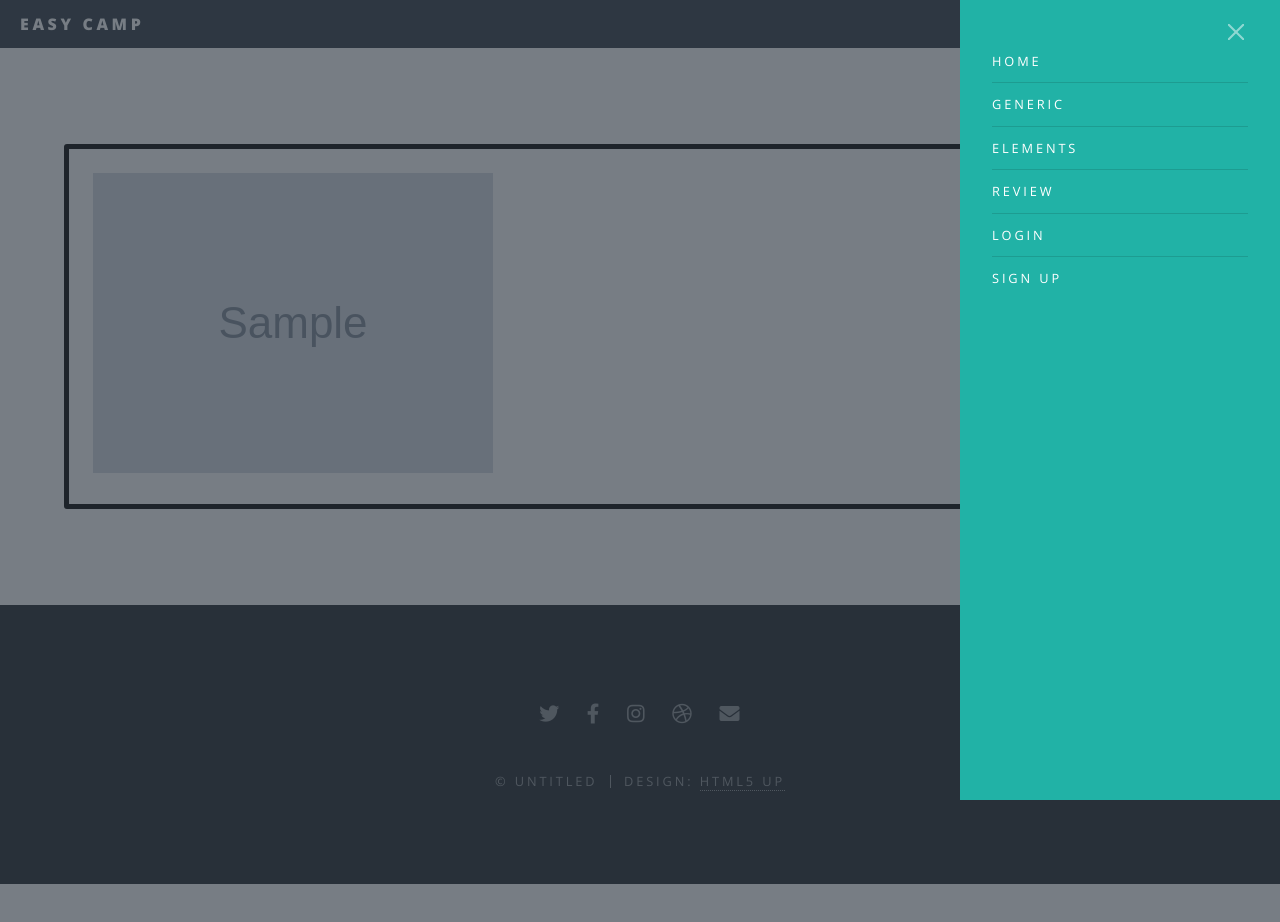
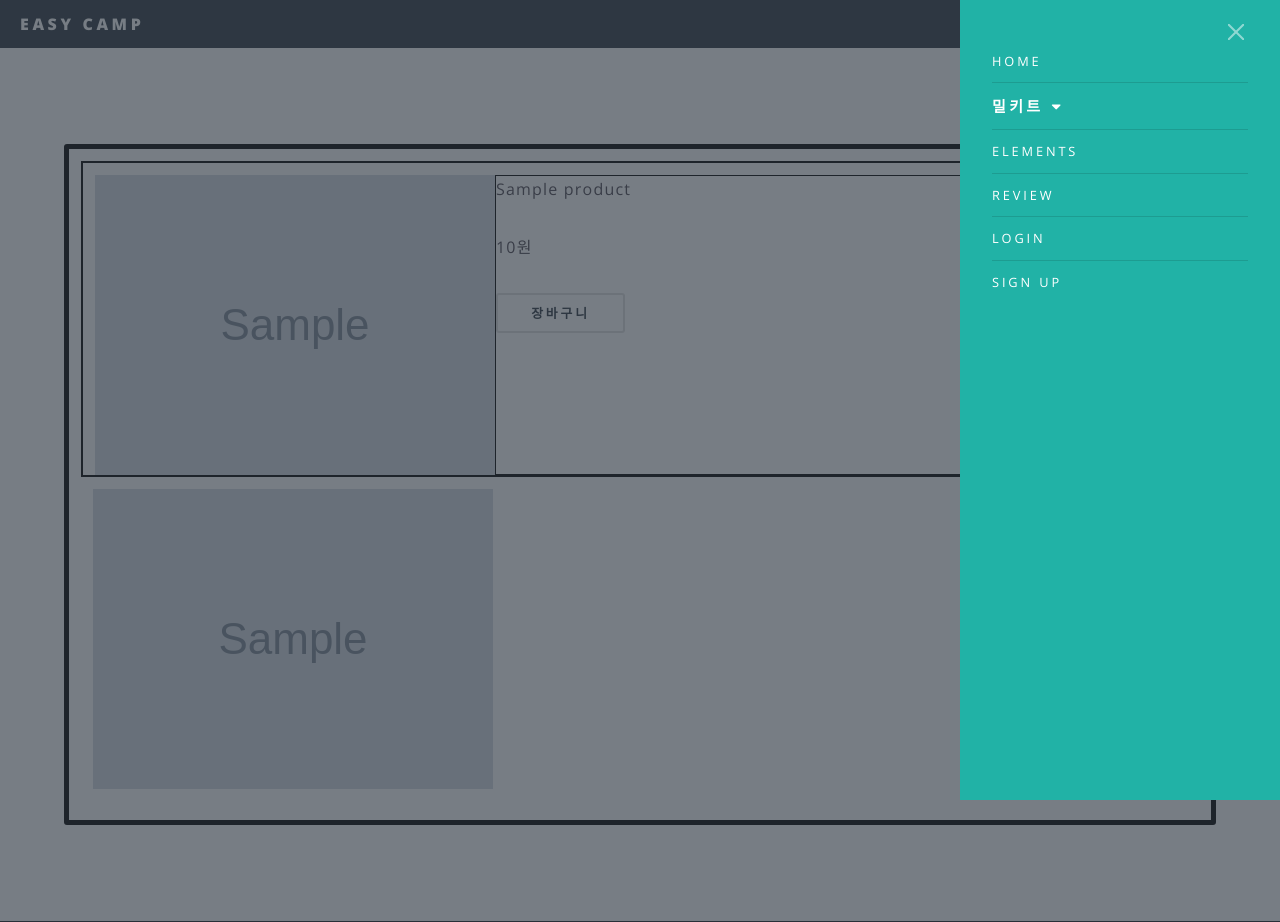
Before and after one commit to Mintchoco91/Project_Camping, a Django app: a page that uses templates/base.html in a window 1280 px wide, after a click on "MENU". Shown: the top 922 px of the page. Before the commit the page ends 884 px from the top, so only its background shows below. Run offline with Django 3.2, Linux system fonts and the light colour scheme; tables that the repository leaves empty hold one stand-in row (values such as "Sample post"); grey boxes marked "Sample" are stand-in pictures; parts of the project's set-up code (start-up, migrations or seed data) failed here and were passed over; some libraries are stand-ins or nearby versions.

Commit message:
장바구니 구현중

```diff
--- a/camper/templates/camper/product_detail.html
+++ b/camper/templates/camper/product_detail.html
@@ -7,7 +7,20 @@
         <section>
             <div class="box" style="border: 5px solid black;">
                 <div class="row gtr-50 gtr-uniform">
-
+                    <div style="display:flex; border:2px solid black; width:100%;">
+                        <img src="{{product.thumbnail_img}}" style="flex:1">
+                        <div style="border:1px solid black; flex:2">
+                            <p>
+                                {{product.name}}
+                            </p>
+                            <p>
+                                {{product.price}}원
+                            </p>
+                            <button id="button1">
+                                장바구니
+                            </button>
+                        </div>
+                    </div>
                     <div>
                         <img src="{{product.detail_img}}">
                     </div>
@@ -22,4 +35,47 @@
     </div>
 
 </section>
+
+<script type="text/javascript">
+        $(function() {
+            // 페이지 로드가 끝났을 때 추가하는 부분(대부분 이 안에 추가된다.)
+            $('#button1').click(function() {
+               $.ajax({
+                    url: "{% url 'addItemToCart' %}", // ajax로 데이터 교환할 페이지 주소
+                    method: "POST",
+                    data: {name:'상품명', price:'가격', amount:'수량'}
+                }).done(function() {
+                    if(confirm("상품을 장바구니에 추가하였습니다. 장바구니로 이동하시겠습니까?")) {
+                        location.href = "{% url 'myCart' %}";
+                    }
+
+
+                });
+            });
+        });
+
+        /*
+        데이터를 전송하는 페이지(HTML), 데이터를 전송받는 페이지(django view)
+        HTML - 회원가입, 좋아요 데이터 전송
+        -> 장고측 뷰가 데이터를 받아 모델 처리, 로직 처리
+        -> 모델처리가 완료되면 메시지, 혹은 처리 결과 데이터를 다시 HTML로 전송
+        -> HTML은 응답받은 데이터를 가지고 화면에 정보 출력
+
+        $.ajax({
+            url: "클라이언트가 요청 보낼 서버의 URL 주소",
+            method:"POST",          // HTTP 요청 방식(GET, POST)
+            type: "json",           // 서버에서 보내줄 데이터의 타입(default값으로 json으로 되어있다.)
+            data: {name: "홍길동"}   // HTTP 요청과 함께 서버로 보낼 데이터
+
+        }).done(function(data) {    // HTTP 요청 성공 시, 요청한 데이터가 done() 메소드로 전달
+
+        }).fail(function(xhr, data) {     // HTTP 요청 실패 시, 오류와 상태에 관한 정보가 fail() 메소드로 전달
+
+        }).always(function(xhr, data) {   // HTTP 요청의 성공여부와는 상관없이 언제나 always()메소드 실행
+
+        });
+        */
+    </script>
+
+
 {% endblock content %}
--- a/camper/urls.py
+++ b/camper/urls.py
@@ -14,7 +14,11 @@ urlpatterns = [
     path('logout/', appLogin_views.logout , name='logout'),
 
     #product
-    path('product/<str:category>', views.productList, name='productList'),
+    path('product/<str:category>/', views.productList, name='productList'),
     path('product/<str:category>/<int:no>', views.productDetail, name='productDetail'),
 
+    #cart
+    path('cart/addItem', views.addItemToCart, name='addItemToCart'),
+    path('cart/', views.myCart, name='myCart'),
+
 ]
--- a/camper/views.py
+++ b/camper/views.py
@@ -5,6 +5,8 @@ from django.contrib import messages
 from django.shortcuts import redirect
 import pandas as pd
 from camper.models import Product
+from django.views.decorators.csrf import csrf_exempt
+from django.http import HttpResponse, JsonResponse
 
 def must_login(func):
     def wrapper(request,*args, **kwargs):
@@ -93,3 +95,13 @@ def productList(request, category):
 def productDetail(request, category, no):
     product = Product.objects.get(pk=no)
     return render(request, 'camper/product_detail.html', {'product': product})
+
+#------장바구니 관련 -----------
+@csrf_exempt
+def addItemToCart(request):
+    print(request.POST)
+    HttpResponse.set_cookie('cart_item', '1/2|')
+    return JsonResponse({'message': "성공"})
+
+def myCart(request):
+    return render(request, 'camper/cart.html')
--- a/config/settings.py
+++ b/config/settings.py
@@ -119,3 +119,7 @@ STATIC_URL = '/static/'
 STATICFILES_DIRS = [
     os.path.join(BASE_DIR, 'static'),
 ]
+
+# iamport 사이트 > 시스템설정 > 내정보에서 IAMPORT_KEY, IAMPORT_SECRET 정보 입력
+IAMPORT_KEY = '7704612326799701'
+IAMPORT_SECRET = 'rPalM8VvRX0y8iRoUAkSll1Xai5SxHxYwIjjRfPJcQil8aJ3L3V6pX4zgasNRZMoI6IAlyjyoCTxMCAy'
--- a/static/css/main.css
+++ b/static/css/main.css
@@ -3999,3 +3999,51 @@ input, select, textarea {
 	body.is-mobile.landing #footer {
 		background-color: #1d242a;
 	}
+
+
+
+
+
+button:focus { outline:0; }
+
+/* Style the sidenav links and the dropdown button */
+.dropdown-container a, .dropdown-btn {
+  padding: 0px 8px 0px 0px;
+  text-decoration: none;
+  font-size: 15px;
+ box-shadow: none;
+    height: 2em;
+    line-height: 2em;
+  display: block;
+  border: 0;
+  background: 0;
+  width:100%;
+  text-align: left;
+  cursor: pointer;
+  outline: 0;
+}
+
+/* On mouse-over */
+.sidenav a:hover, .dropdown-btn:hover {
+
+}
+
+
+
+/* Add an active class to the active dropdown button */
+.active {
+
+}
+
+/* Dropdown container (hidden by default). Optional: add a lighter background color and some left padding to change the design of the dropdown content */
+.dropdown-container {
+  display: none;
+
+  padding-left: 8px;
+}
+
+/* Optional: Style the caret down icon */
+.fa-caret-down {
+
+  padding-left: 8px;
+}
--- a/static/js/main.js
+++ b/static/js/main.js
@@ -80,4 +80,20 @@
 
 		}
 
+    //* Loop through all dropdown buttons to toggle between hiding and showing its dropdown content - This allows the user to have multiple dropdowns without any conflict */
+var dropdown = document.getElementsByClassName("dropdown-btn");
+var i;
+
+for (i = 0; i < dropdown.length; i++) {
+  dropdown[i].addEventListener("click", function() {
+    this.classList.toggle("active");
+    var dropdownContent = this.nextElementSibling;
+    if (dropdownContent.style.display === "block") {
+      dropdownContent.style.display = "none";
+    } else {
+      dropdownContent.style.display = "block";
+    }
+  });
+}
+
 })(jQuery);
--- a/templates/base.html
+++ b/templates/base.html
@@ -39,7 +39,16 @@
                                         {% endif %}
 										<ul>
 											<li><a href="#">Home</a></li>
-											<li><a href="#">Generic</a></li>
+											<li>
+                                                <button class="dropdown-btn">
+                                                밀키트<i class="fa fa-caret-down"></i>
+                                                </button>
+                                                <div class="dropdown-container">
+                                                    <a href="{% url 'productList' category='한식' %}">한식</a>
+                                                    <a href="{% url 'productList' category='중식' %}">중식</a>
+                                                    <a href="{% url 'productList' category='일식' %}">일식</a>
+                                                </div>
+                                            </li>
 											<li><a href="#">Elements</a></li>
 											<li><a href="./reviewBoard">Review</a></li>
                                             {% if request.session.id %}
```
Also changed, not shown: camper/templates/camper/cart.html (added, +12 -0 lines), camper/templates/camper/common/header_menu.html (+8 -1 lines).
